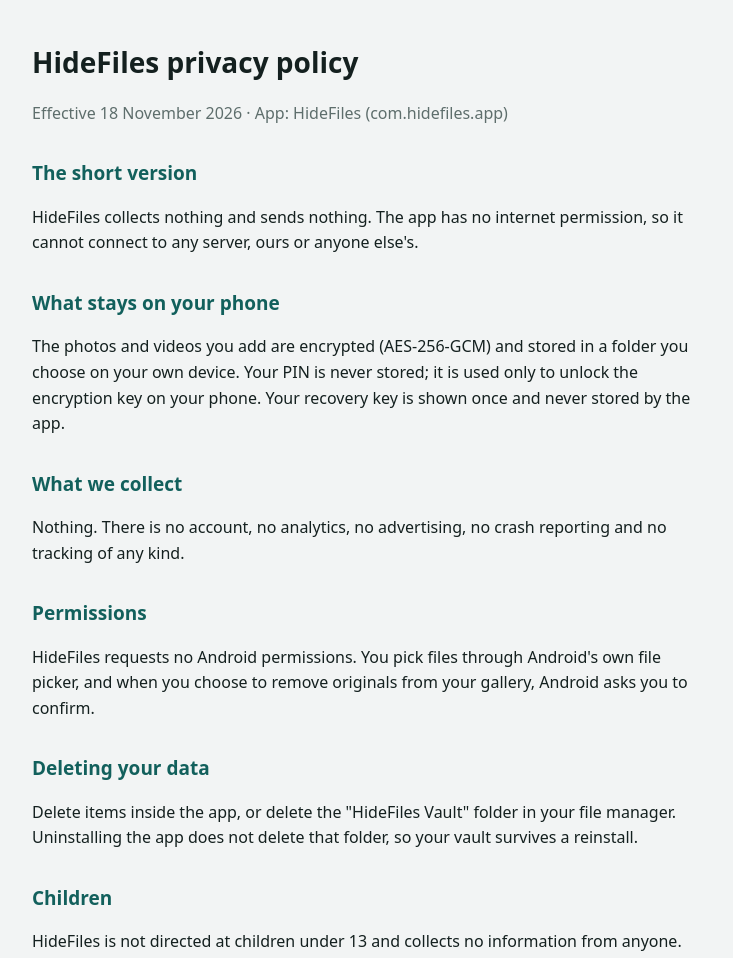
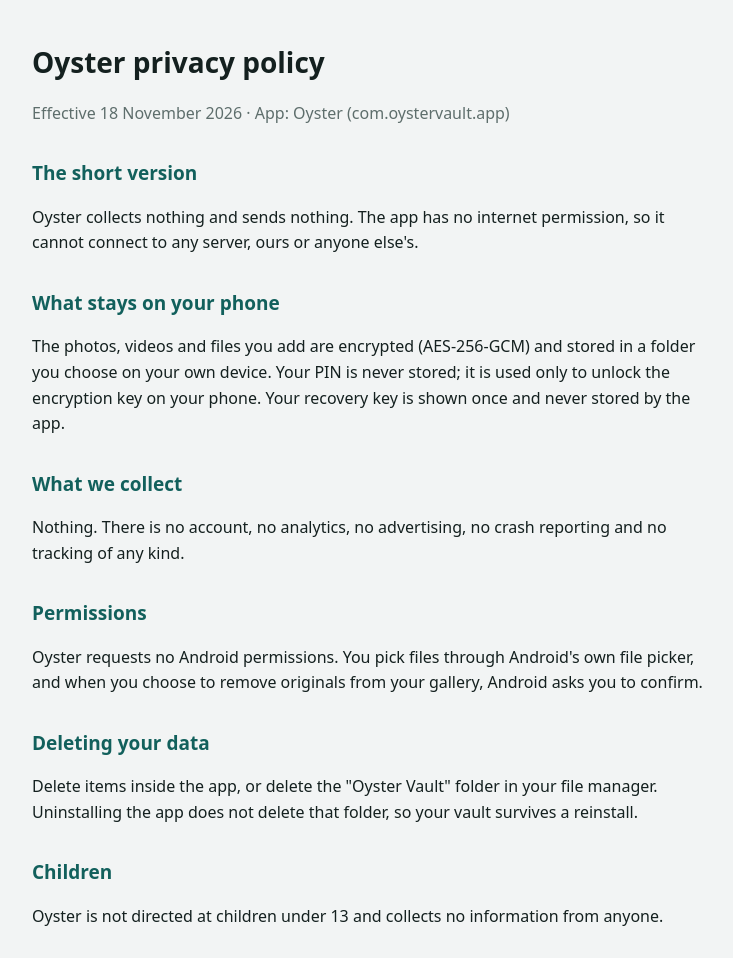
Before and after one commit to ahmedbermo-ui/oyster-site, a plain HTML site: page privacy/index.html in a window 1280 px wide. Shown: the top 958 px of the page, without its empty margins (268-1001 px from the left). Drawn offline with Linux system fonts and the light colour scheme.

Commit message:
Rename to Oyster

```diff
--- a/privacy/index.html
+++ b/privacy/index.html
@@ -3,7 +3,7 @@
 <head>
 <meta charset="utf-8">
 <meta name="viewport" content="width=device-width, initial-scale=1">
-<title>HideFiles privacy policy</title>
+<title>Oyster privacy policy</title>
 <style>
   :root { --ink:#14201F; --muted:#5E6E6C; --accent:#12605C; --paper:#F2F4F4; }
   @media (prefers-color-scheme: dark) { :root { --ink:#E6ECEA; --muted:#93A4A1; --accent:#58C4B8; --paper:#0D1413; } }
@@ -15,26 +15,26 @@
 </head>
 <body>
 <main>
-  <h1>HideFiles privacy policy</h1>
-  <p class="muted">Effective 18 November 2026 · App: HideFiles (com.hidefiles.app)</p>
+  <h1>Oyster privacy policy</h1>
+  <p class="muted">Effective 18 November 2026 · App: Oyster (com.oystervault.app)</p>
 
   <h2>The short version</h2>
-  <p>HideFiles collects nothing and sends nothing. The app has no internet permission, so it cannot connect to any server, ours or anyone else's.</p>
+  <p>Oyster collects nothing and sends nothing. The app has no internet permission, so it cannot connect to any server, ours or anyone else's.</p>
 
   <h2>What stays on your phone</h2>
-  <p>The photos and videos you add are encrypted (AES-256-GCM) and stored in a folder you choose on your own device. Your PIN is never stored; it is used only to unlock the encryption key on your phone. Your recovery key is shown once and never stored by the app.</p>
+  <p>The photos, videos and files you add are encrypted (AES-256-GCM) and stored in a folder you choose on your own device. Your PIN is never stored; it is used only to unlock the encryption key on your phone. Your recovery key is shown once and never stored by the app.</p>
 
   <h2>What we collect</h2>
   <p>Nothing. There is no account, no analytics, no advertising, no crash reporting and no tracking of any kind.</p>
 
   <h2>Permissions</h2>
-  <p>HideFiles requests no Android permissions. You pick files through Android's own file picker, and when you choose to remove originals from your gallery, Android asks you to confirm.</p>
+  <p>Oyster requests no Android permissions. You pick files through Android's own file picker, and when you choose to remove originals from your gallery, Android asks you to confirm.</p>
 
   <h2>Deleting your data</h2>
-  <p>Delete items inside the app, or delete the "HideFiles Vault" folder in your file manager. Uninstalling the app does not delete that folder, so your vault survives a reinstall.</p>
+  <p>Delete items inside the app, or delete the "Oyster Vault" folder in your file manager. Uninstalling the app does not delete that folder, so your vault survives a reinstall.</p>
 
   <h2>Children</h2>
-  <p>HideFiles is not directed at children under 13 and collects no information from anyone.</p>
+  <p>Oyster is not directed at children under 13 and collects no information from anyone.</p>
 
   <h2>Changes</h2>
   <p>If this policy changes, the new version will be posted at this address with a new effective date.</p>
```
Also changed, not shown: index.html (+2 -2 lines).
